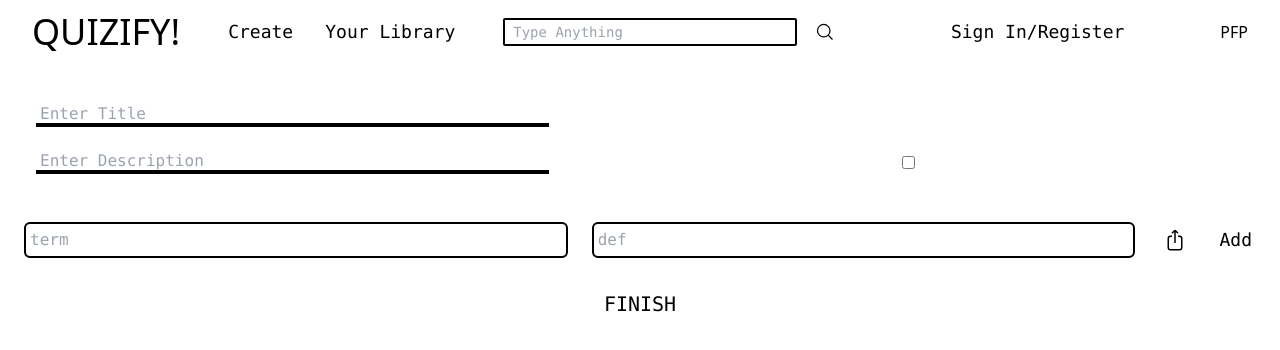
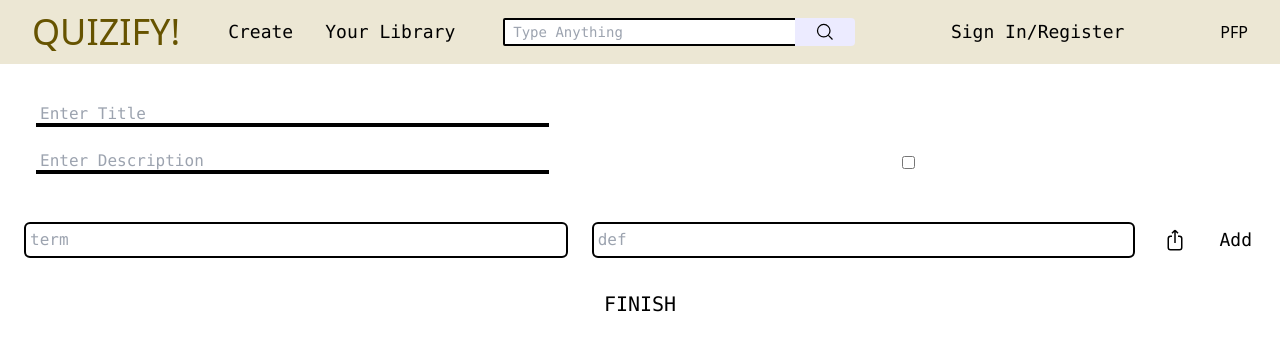
Before and after one commit to arif24v/quizify, a Next.js app in the folder quizify/: page /create in a window 1280 px wide. Shown: the top 350 px of the page. Built offline with nearby package versions, Linux system fonts and the light colour scheme.

Commit message:
nav bar coloring

```diff
--- a/quizify/src/app/components/navbar/navbar.js
+++ b/quizify/src/app/components/navbar/navbar.js
@@ -6,8 +6,8 @@ import profile from "./../../../../public/profile.jpg"
 export default function Home() {
     return (
         <main >
-            <div className = "bg-yellow-100 w-full flex flex-row gap-12 h-16 items-center justify-center p-8 sticky top-0">
-                <Link className="text-4xl text-yellow-700 justify-center" href="/"> QUIZIFY!</Link>
+            <div className = "bg-beige w-full flex flex-row gap-12 h-16 items-center justify-center p-8 sticky top-0">
+                <Link className="text-4xl text-brown justify-center" href="/"> QUIZIFY!</Link>
                 <div className="flex flex-row max-md:hidden gap-8">
                     <Link className = "hover:underline text-lg font-mono" href="/create"> Create </Link>
                     <Link className = "hover:underline whitespace-nowrap text-lg font-mono" href="/library"> Your Library </Link>
@@ -16,7 +16,7 @@ export default function Home() {
                 <div className="flex flex-row w-1/2" data-twe-input-wrapper-init data-twe-input-group-ref>
                     <input type="search" className="rounded-sm border-2 w-full h-7 font-mono text-sm outline-none p-2" placeholder="Type Anything"/>
                     <button
-                        className="relative z-[2] -ms-0.5 flex items-center rounded-e bg-blue-400 px-5 text-xs font-medium uppercase leading-normal text-black shadow-primary-3 transition duration-150 ease-in-out hover:bg-blue-500 hover:shadow-primary-2 focus:bg-primary-accent-300 focus:shadow-primary-2 focus:outline-none focus:ring-0 active:bg-primary-600 active:shadow-primary-2 dark:shadow-black/30 dark:hover:shadow-dark-strong dark:focus:shadow-dark-strong dark:active:shadow-dark-strong"
+                        className="relative z-[2] -ms-0.5 flex items-center rounded-e bg-silver px-5 text-xs font-medium uppercase leading-normal text-black shadow-primary-3 transition duration-150 ease-in-out hover:bg-blue-500 hover:shadow-primary-2 focus:bg-primary-accent-300 focus:shadow-primary-2 focus:outline-none focus:ring-0 active:bg-primary-600 active:shadow-primary-2 dark:shadow-black/30 dark:hover:shadow-dark-strong dark:focus:shadow-dark-strong dark:active:shadow-dark-strong"
                         type="button"
                         id="button-addon1">
                         <span className="[&>svg]:h-5 [&>svg]:w-5">
--- a/quizify/src/app/create/page.js
+++ b/quizify/src/app/create/page.js
@@ -4,7 +4,7 @@ import { collection, addDoc, getDoc, query, onSnapshot } from "firebase/firestor
 import React, { useState, useEffect } from 'react'
 import { db, imagedb } from "../firebase"
 import { getDownloadURL, ref, listAll, uploadBytes } from "firebase/storage"
-import { v4 } from "uuid"
+
 import { AnimatePresence, motion } from "framer-motion"
 import { Link } from "next/link"
 import { useRouter } from 'next/navigation';
```
